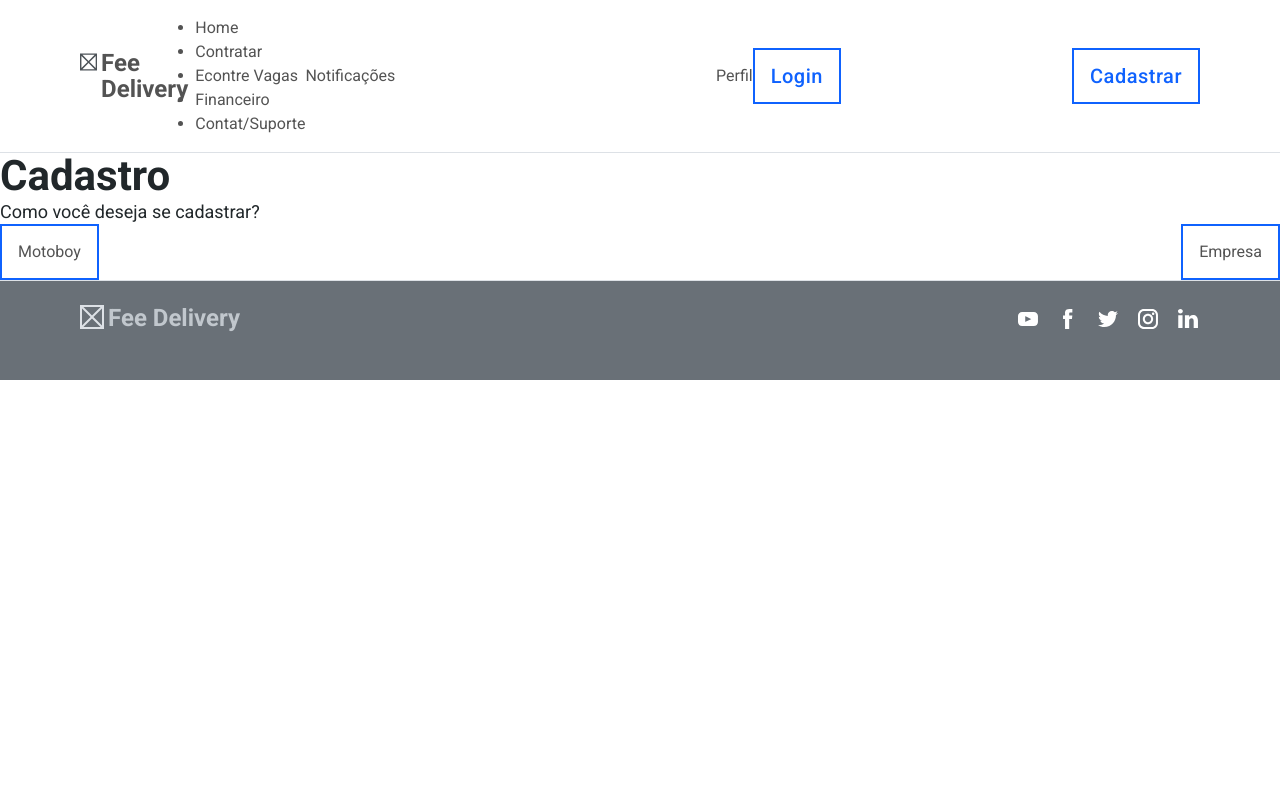
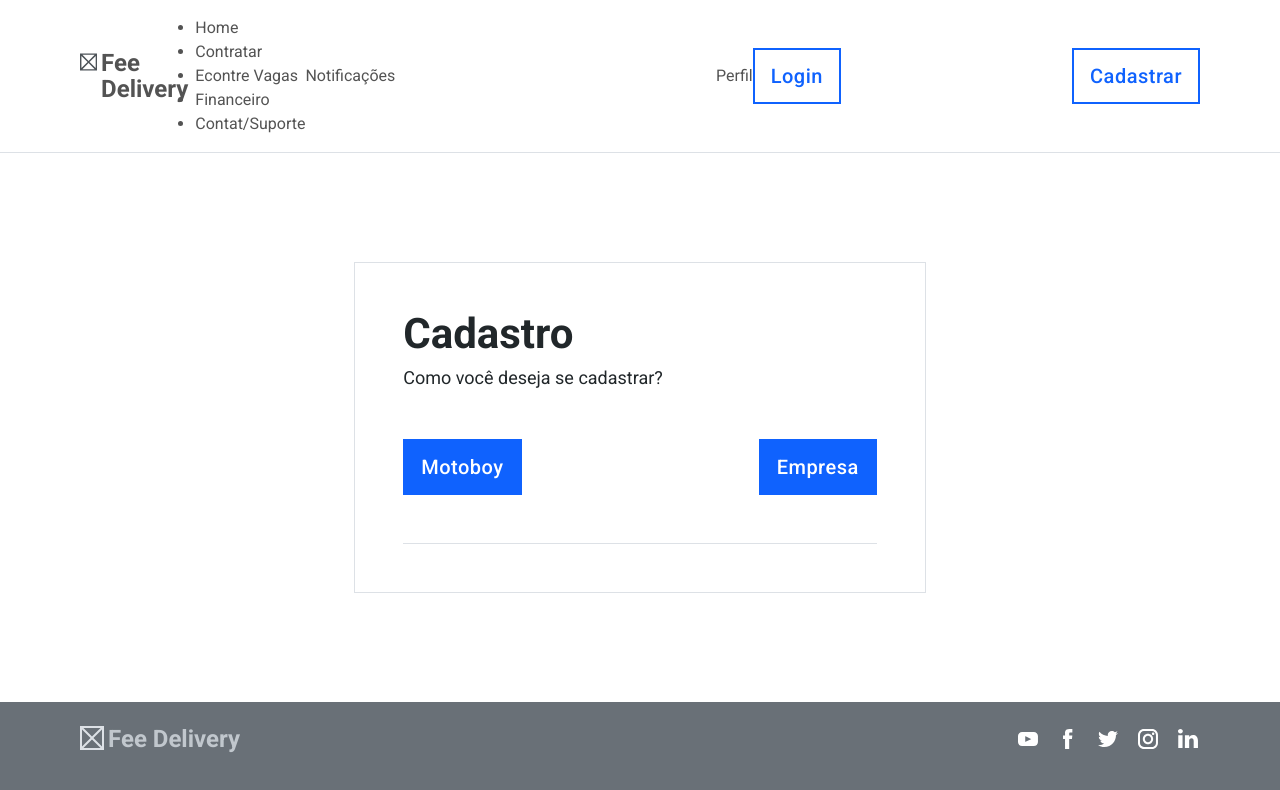
Before and after one commit to rdsalvesPUC/Projeto-Fee-Delivery, a plain HTML site: page cadastros.html in a window 1280 px wide. Drawn offline with nearby package versions, Linux system fonts and the light colour scheme.

Commit message:
pagina concluida :--

```diff
--- a/cadastros.html
+++ b/cadastros.html
@@ -6,16 +6,20 @@
     <title>Cadastro - Free Dlivery</title>
 </head>
 <body>
-    <main>
+    <main class="main">
         <nav id="header-container"></nav>
-        <div>
+       <div class="page-body-centered">
+         <div class="container">
+            <div class="container-header">
                  <h1>Cadastro</h1>
                  <p>Como você deseja se cadastrar?</p>
+            </div>
             <div class="row">
-               <button>Motoboy</button>
-               <button>Empresa</button>
+                <button class="primary-filled"><a href="cadastro-motoboy.html"><span class="button-text">Motoboy</span></a></button>
+                <button class="primary-filled"><a href="cadastro-empresa.html"><span class="button-text">Empresa</span></a></button>
             </div>
              <hr>
+         </div>
        </div>
         <footer id="footer-container"></footer>
     </main>
```
Lines whose indentation alone changed are shown as unchanged.
